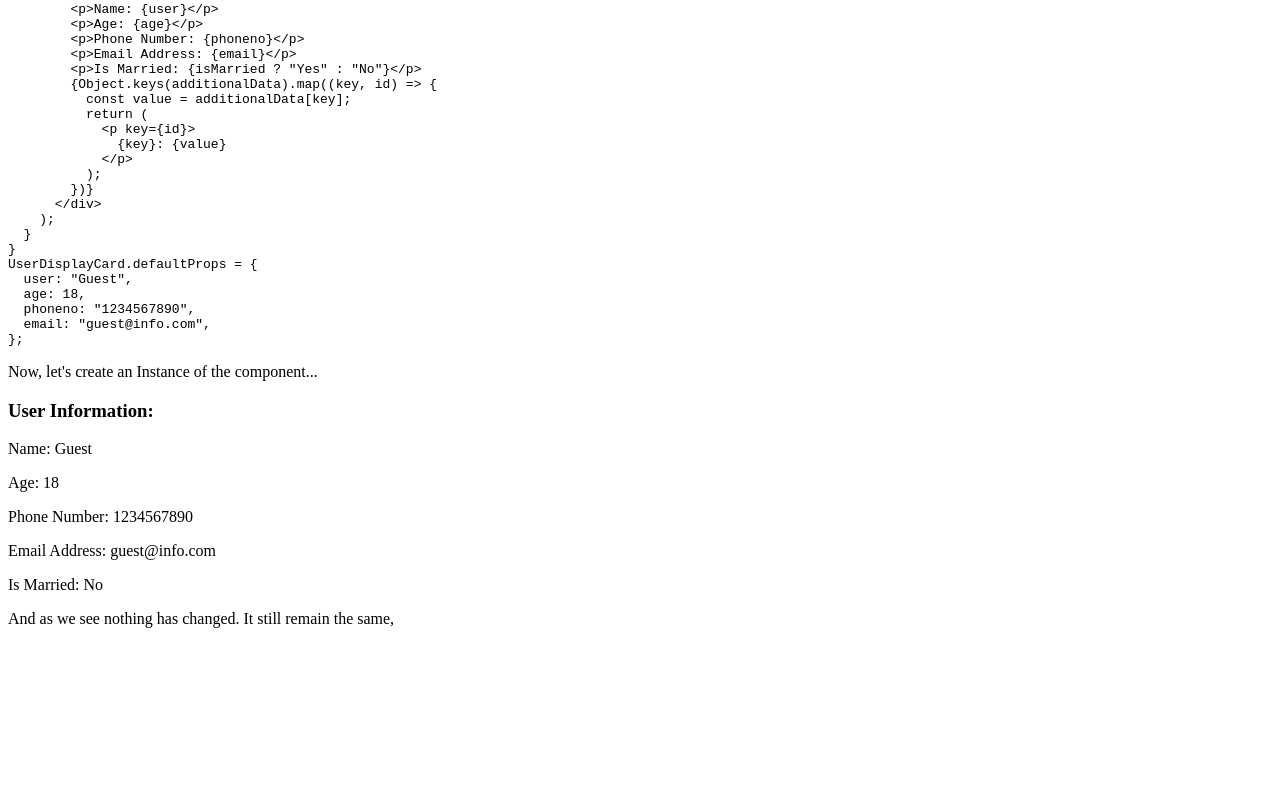
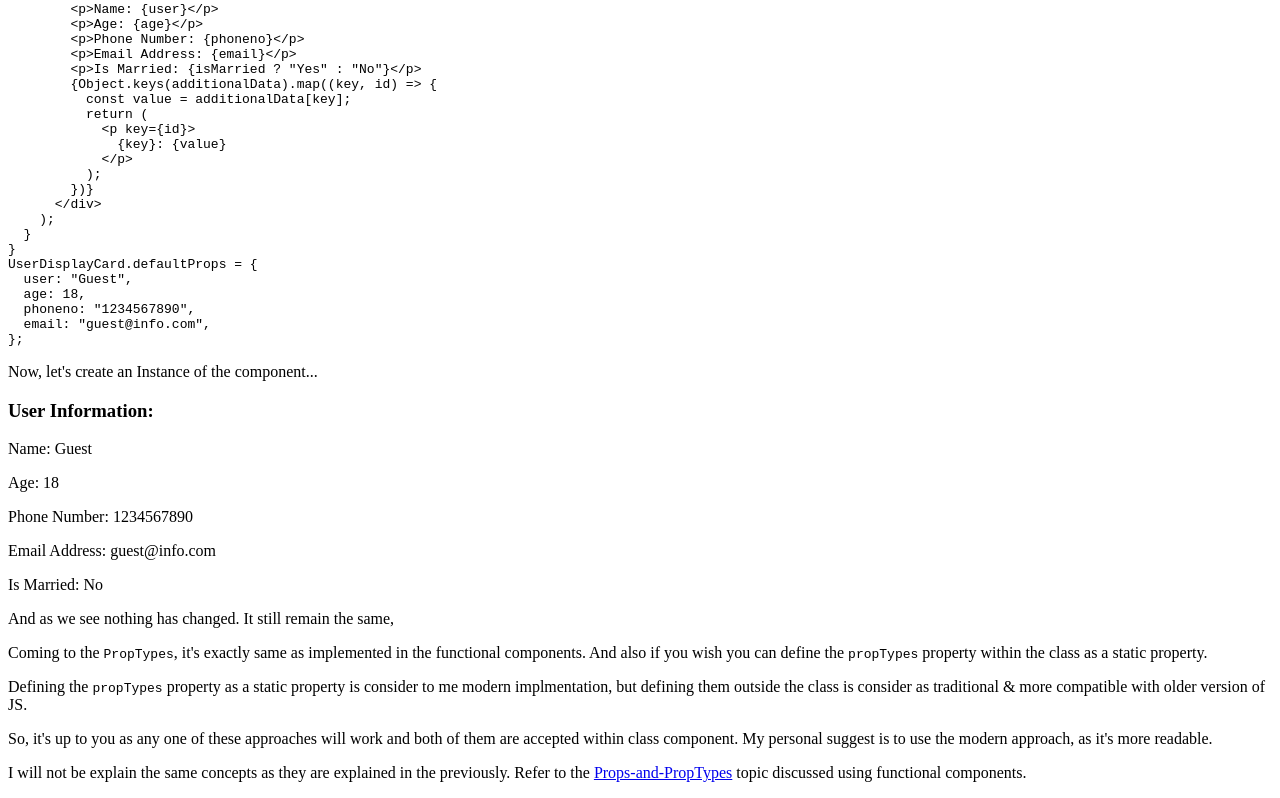
Before and after one commit to iamwatchdogs/Learning-React, a React (Vite) app: page / in a window 1280 px wide. Shown: the part 2120-2918 px from the top of the page. Before the commit the page ends 2764 px from the top, so only its background shows below. Built offline with nearby package versions, Linux system fonts and the light colour scheme.

Commit message:
Finished PropTypesInClassComponent

```diff
--- a/src/PropTypesInClassComponent.jsx
+++ b/src/PropTypesInClassComponent.jsx
@@ -2,6 +2,38 @@ import React from "react";
 
 export default class PropTypesInClassComponent extends React.Component {
   render() {
-    return <></>;
+    return (
+      <>
+        <p>
+          Coming to the <code>PropTypes</code>, it{"'"}s exactly same as
+          implemented in the functional components. And also if you wish you can
+          define the <code>propTypes</code> property within the class as a
+          static property.
+        </p>
+        <p>
+          Defining the <code>propTypes</code> property as a static property is
+          consider to me modern implmentation, but defining them outside the
+          class is consider as traditional & more compatible with older version
+          of JS.
+        </p>
+        <p>
+          So, it{"'"}s up to you as any one of these approaches will work and
+          both of them are accepted within class component. My personal suggest
+          is to use the modern approach, as it{"'"}s more readable.
+        </p>
+        <p>
+          I will not be explain the same concepts as they are explained in the
+          previously. Refer to the{" "}
+          <a
+            href='https://github.com/iamwatchdogs/Learning-React/blob/Props-and-PropTypes'
+            target='_blank'
+            rel='noreferrer'
+          >
+            Props-and-PropTypes
+          </a>{" "}
+          topic discussed using functional components.
+        </p>
+      </>
+    );
   }
 }
```
